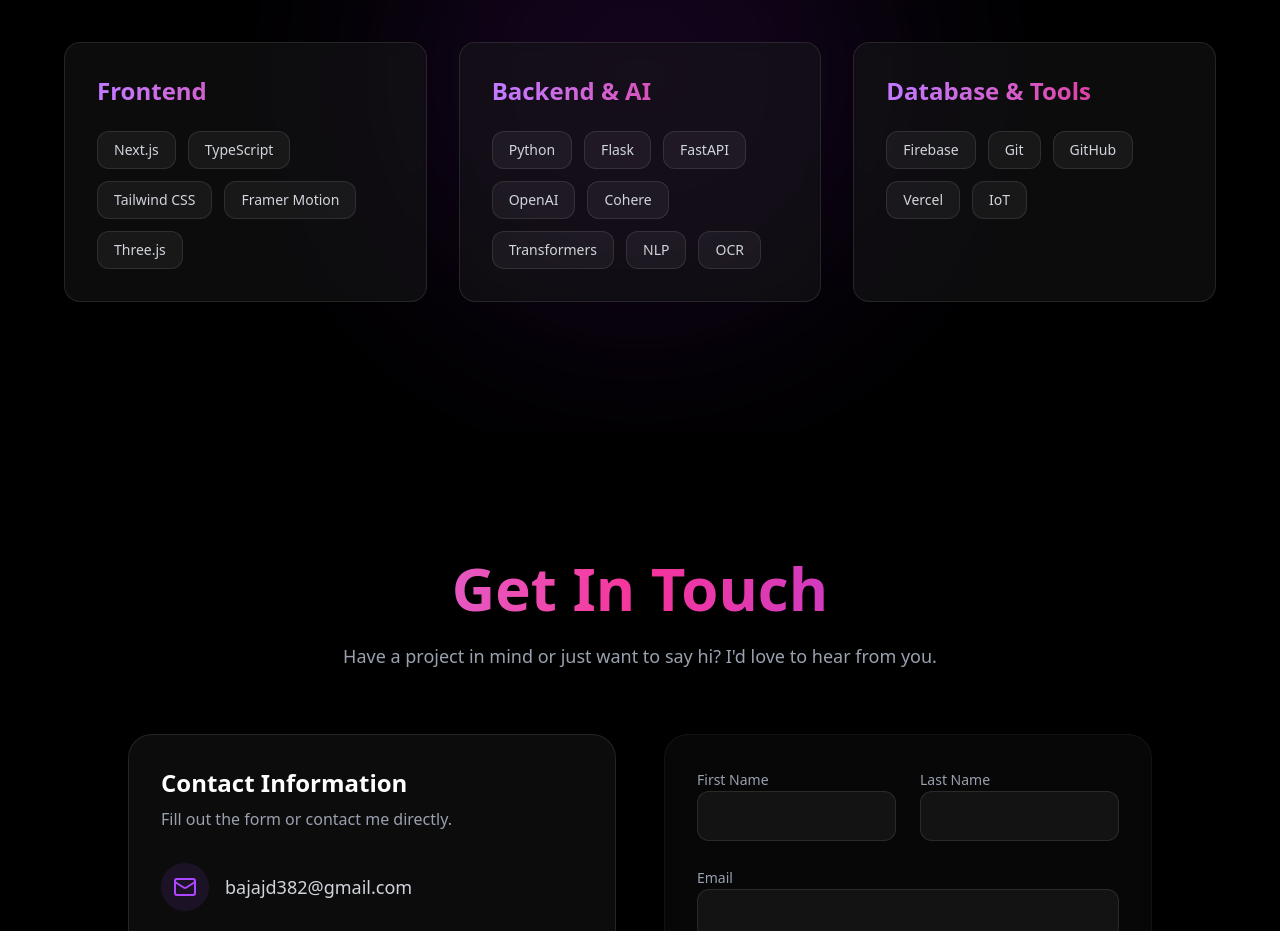
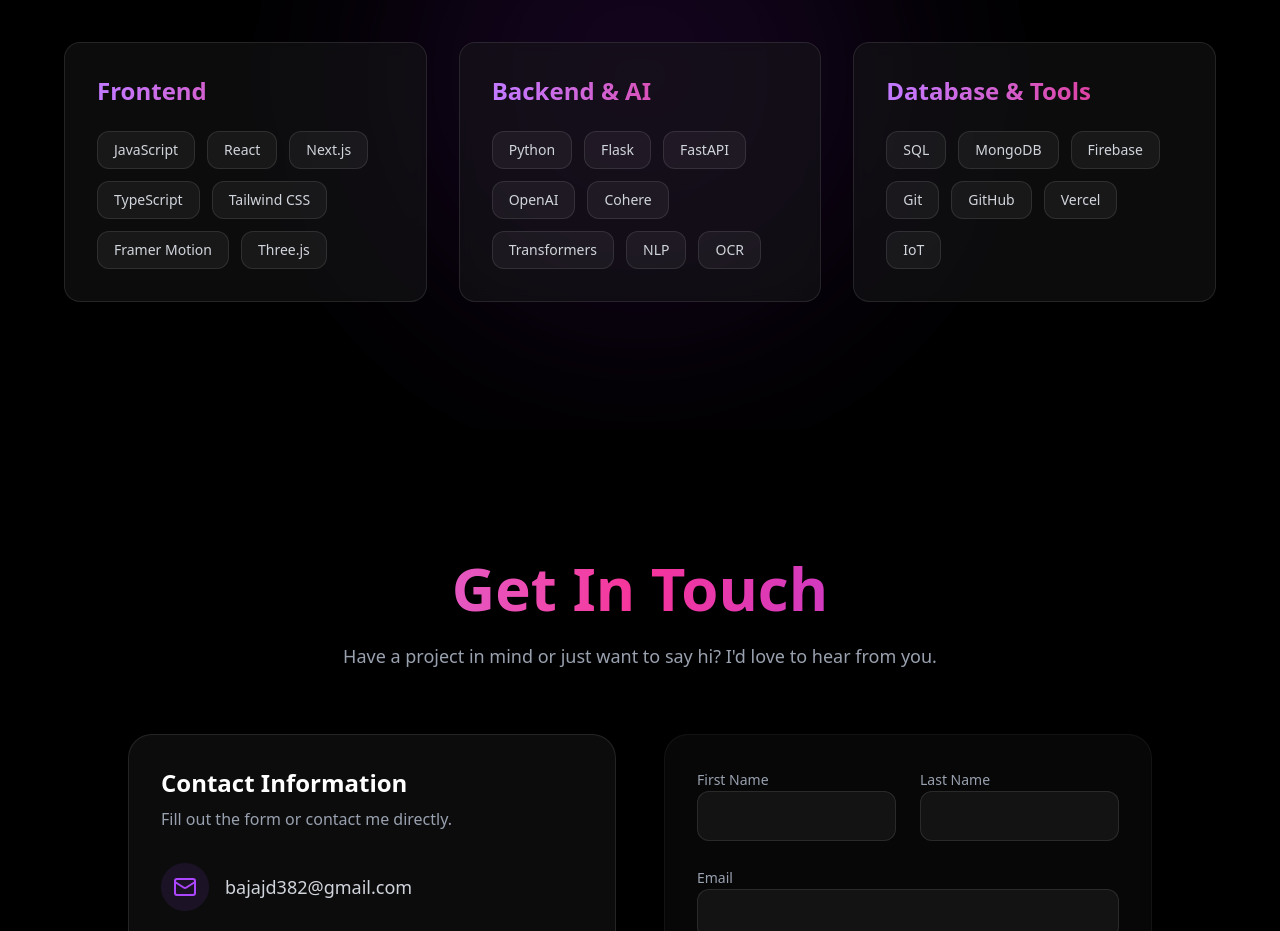
Before and after one commit to deepakbajaj12/deepak-bajaj-portfolio, a Next.js app: page / in a window 1280 px wide. Shown: the part 3200-4131 px from the top of the page. Built offline with nearby package versions, Linux system fonts and the light colour scheme.

Commit message:
Restore JS, React, SQL, MongoDB

```diff
--- a/src/components/sections/Skills.tsx
+++ b/src/components/sections/Skills.tsx
@@ -5,7 +5,7 @@
 const skillCategories = [
   {
     title: "Frontend",
-    skills: ["Next.js", "TypeScript", "Tailwind CSS", "Framer Motion", "Three.js"]
+    skills: ["JavaScript", "React", "Next.js", "TypeScript", "Tailwind CSS", "Framer Motion", "Three.js"]
   },
   {
     title: "Backend & AI",
@@ -13,7 +13,7 @@
   },
   {
     title: "Database & Tools",
-    skills: ["Firebase", "Git", "GitHub", "Vercel", "IoT"]
+    skills: ["SQL", "MongoDB", "Firebase", "Git", "GitHub", "Vercel", "IoT"]
   }
 ];
 
```
